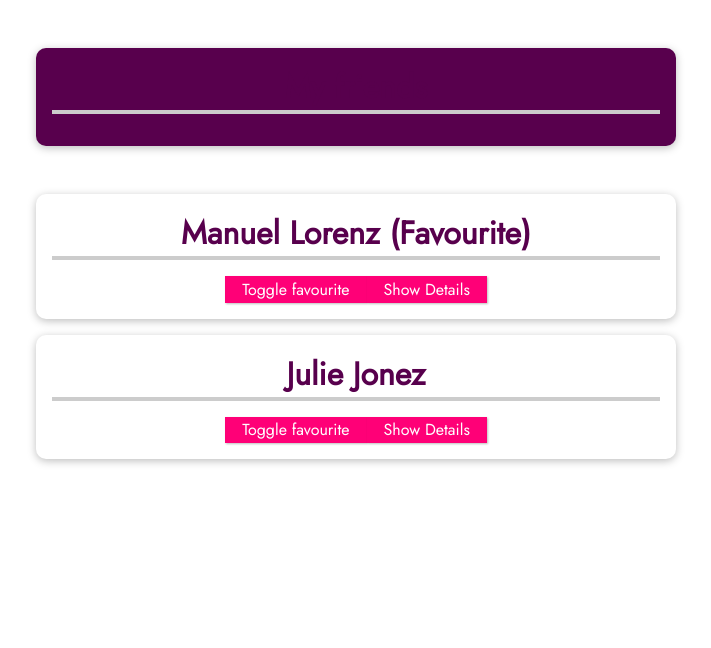
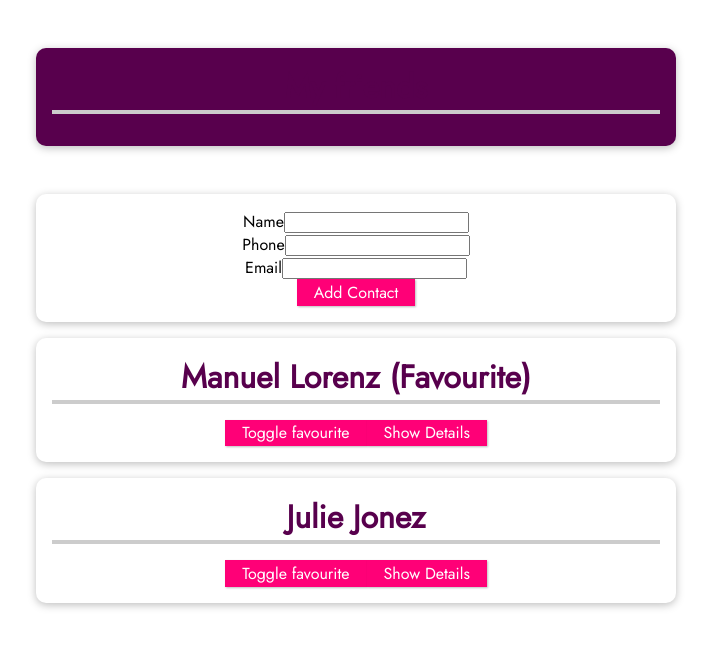
Before and after one commit to AndreaLupo/vue-07-new-vue-cli-project, a Vue app: page / in a window 1280 px wide. Shown: the top 648 px of the page, without its empty margins (284-995 px from the left). Built offline with nearby package versions, Linux system fonts and the light colour scheme.

Commit message:
Component to add friend

```diff
--- a/src/App.vue
+++ b/src/App.vue
@@ -3,6 +3,8 @@
     <header>
         <h2>My friends</h2>
     </header>
+
+    <new-friend @add-contact="addNewContact"></new-friend>
     <ul>
     <!-- <li v-for="friend of friends" :key="friend.id">
         <h2>{{friend.name}}</h2>
@@ -22,11 +24,12 @@
 
 <script>
 import FriendContact from './components/FriendContact.vue';
+import NewFriend from './components/NewFriend.vue';
 /**
  * Default export for this file when importing in ES-2015 sintax.
  */
 export default {
-  components: { FriendContact },
+  components: { FriendContact, NewFriend },
     data () {
         return {
             friends: [
@@ -51,6 +54,17 @@
       toggleFavouriteStatus (friendId) {
         const identifiedFriend = this.friends.find( friend => friend.id === friendId);
         identifiedFriend.favourite = !identifiedFriend.favourite;
+      },
+      addNewContact(name, phone, email) {
+        const newFrientContact = {
+          id: new Date().toISOString,
+          name: name,
+          phone: phone,
+          email: email,
+          isFavourite: false
+        };
+        this.friends.push(newFrientContact);
+
       }
     }
 }
@@ -88,7 +102,8 @@
   list-style: none;
 }
 
-#app li {
+#app li,
+#app form {
   box-shadow: 0 2px 8px rgba(0, 0, 0, 0.26);
   margin: 1rem auto;
   border-radius: 10px;
--- /dev/null
+++ b/src/components/NewFriend.vue
@@ -0,0 +1,41 @@
+<template>
+    <form @submit.prevent="submitData">
+        <div>
+            <label>Name</label>
+            <input type="text" v-model="enteredName">
+        </div>
+        <div>
+            <label for="">Phone</label>
+            <input type="text" v-model="enteredPhone">
+        </div>
+        <div>
+            <label for="">Email</label>
+            <input type="text" v-model="enteredEmail">
+        </div>
+        <div>
+            <button>Add Contact</button>
+        </div>
+    </form>
+</template>
+
+<script>
+export default {
+    data() {
+        return {
+            enteredName: '',
+            enteredPhone: '',
+            enteredEmail: ''
+        };
+    },
+    emits: ['add-contact'],
+    methods: {
+        submitData() {
+            this.$emit('add-contact', this.enteredName, this.enteredPhone, this.enteredEmail);
+        }
+    }
+}
+</script>
+
+<style>
+
+</style>
--- a/src/main.js
+++ b/src/main.js
@@ -1,9 +1,10 @@
 import { createApp } from 'vue';
 import App from './App.vue';
 import FriendContact from './components/FriendContact.vue';
-
+import NewFriend from './components/NewFriend.vue';
 const app = createApp(App);
 
 app.component('friend-contact', FriendContact);
+app.component('new-friend', NewFriend);
 
 app.mount('#app');
```
